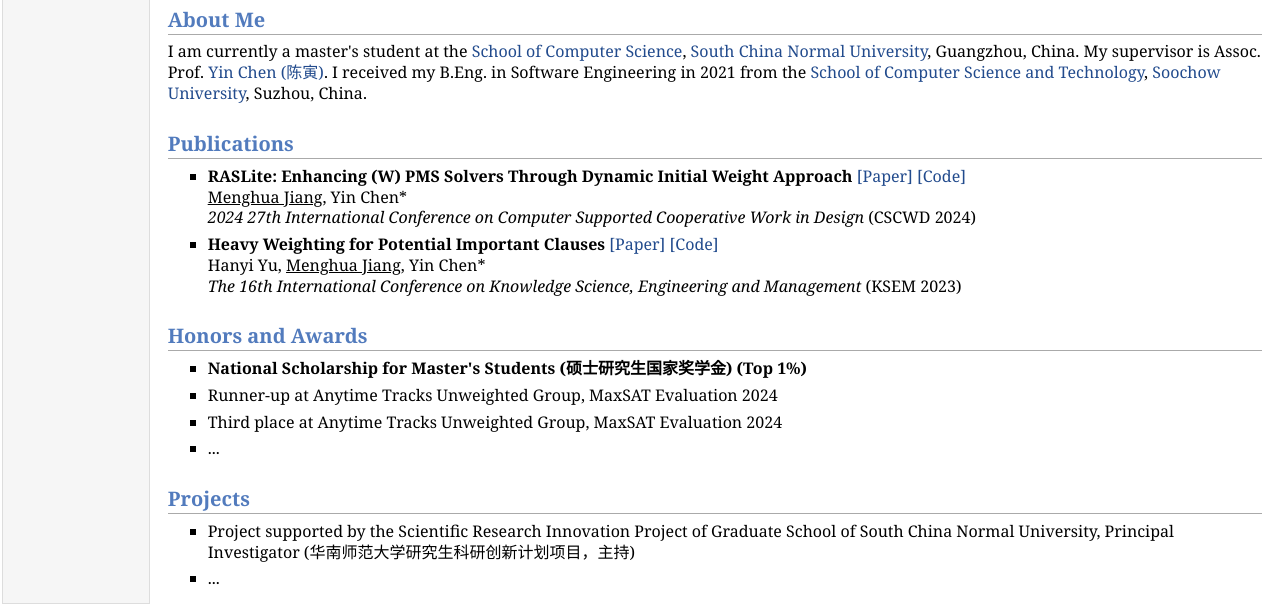
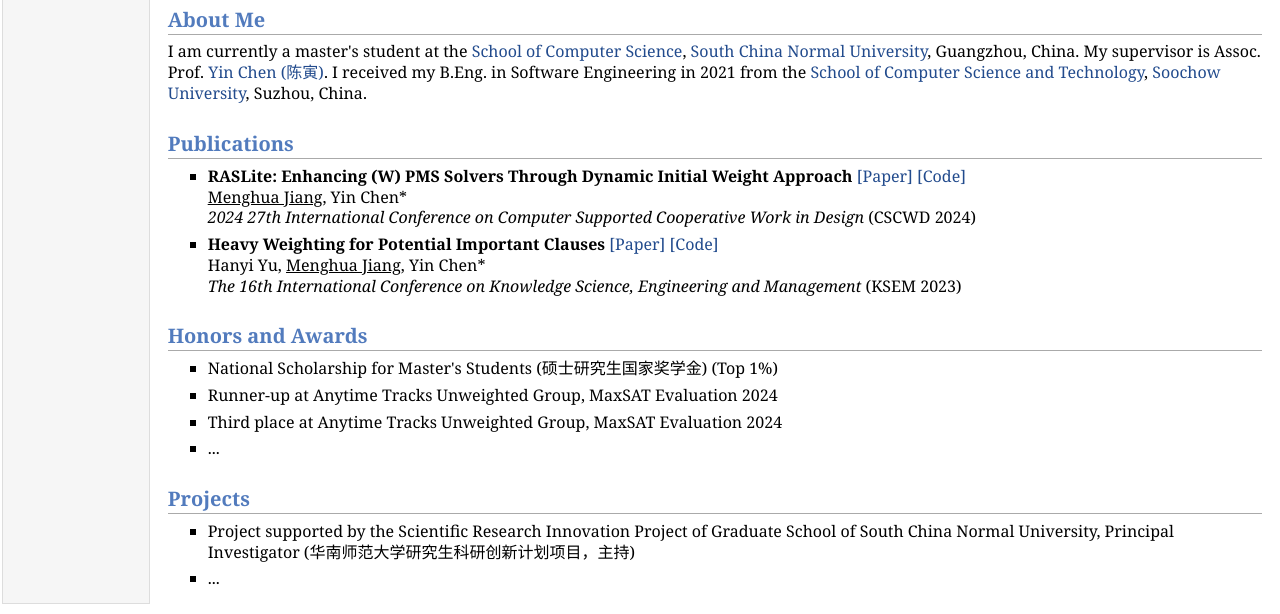
Before and after one commit to wendyish/wendyish.github.io, a plain HTML site: page index.html in a window 1280 px wide. Shown: the part 283-897 px from the top of the page. Drawn offline with Linux system fonts and the light colour scheme.

Commit message:
Update index.html

```diff
--- a/index.html
+++ b/index.html
@@ -93,7 +93,7 @@
 
           <h2>Honors and Awards</h2>
           <ul>
-            <li><p><b>National Scholarship for Master's Students (硕士研究生国家奖学金) (Top 1%)</b></p></li>
+            <li><p>National Scholarship for Master's Students (硕士研究生国家奖学金) (Top 1%)</p></li>
             <li><p>Runner-up at Anytime Tracks Unweighted Group, MaxSAT Evaluation 2024</p></li>
             <li><p>Third place at Anytime Tracks Unweighted Group, MaxSAT Evaluation 2024</p></li>
             <li><p>...</p></li>
```
